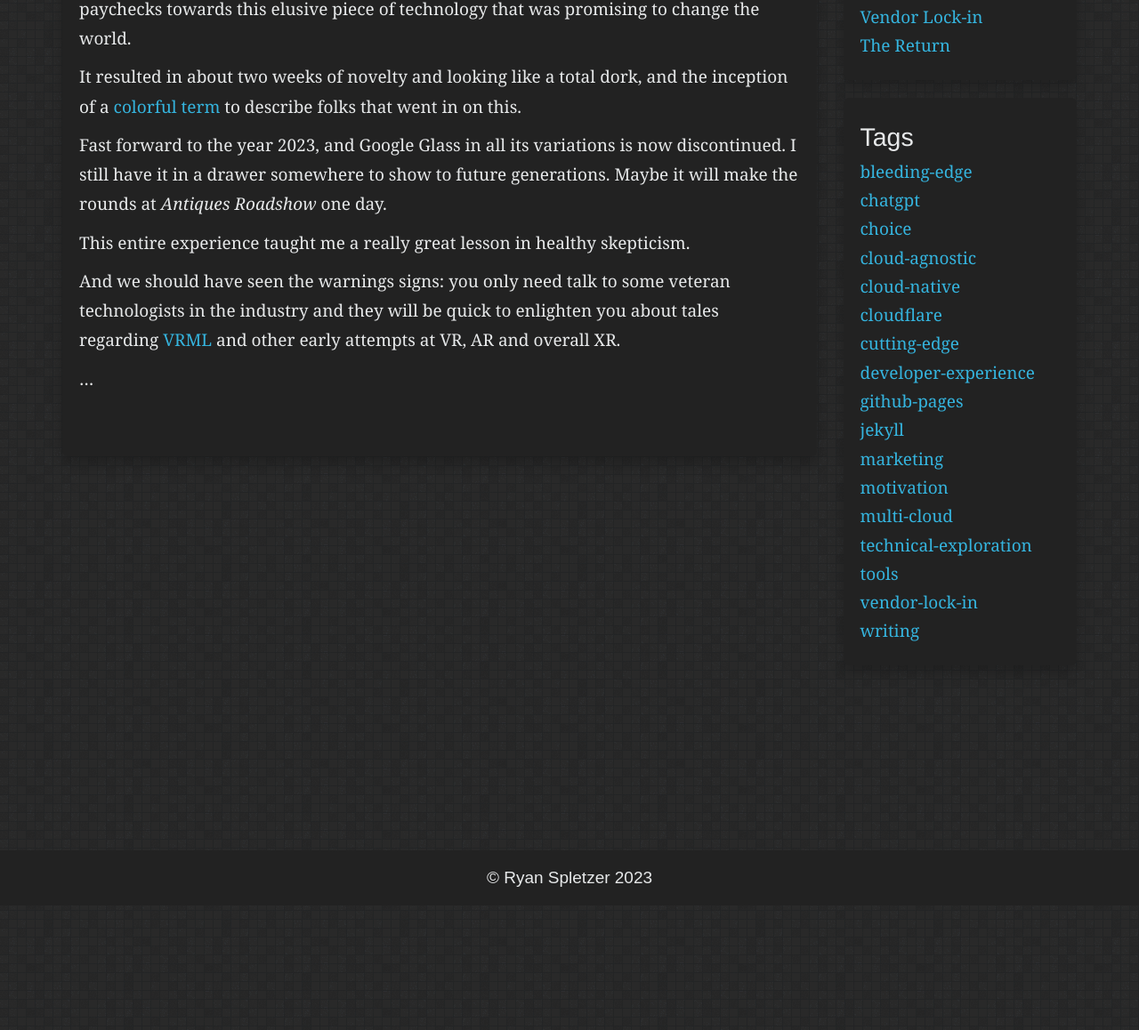
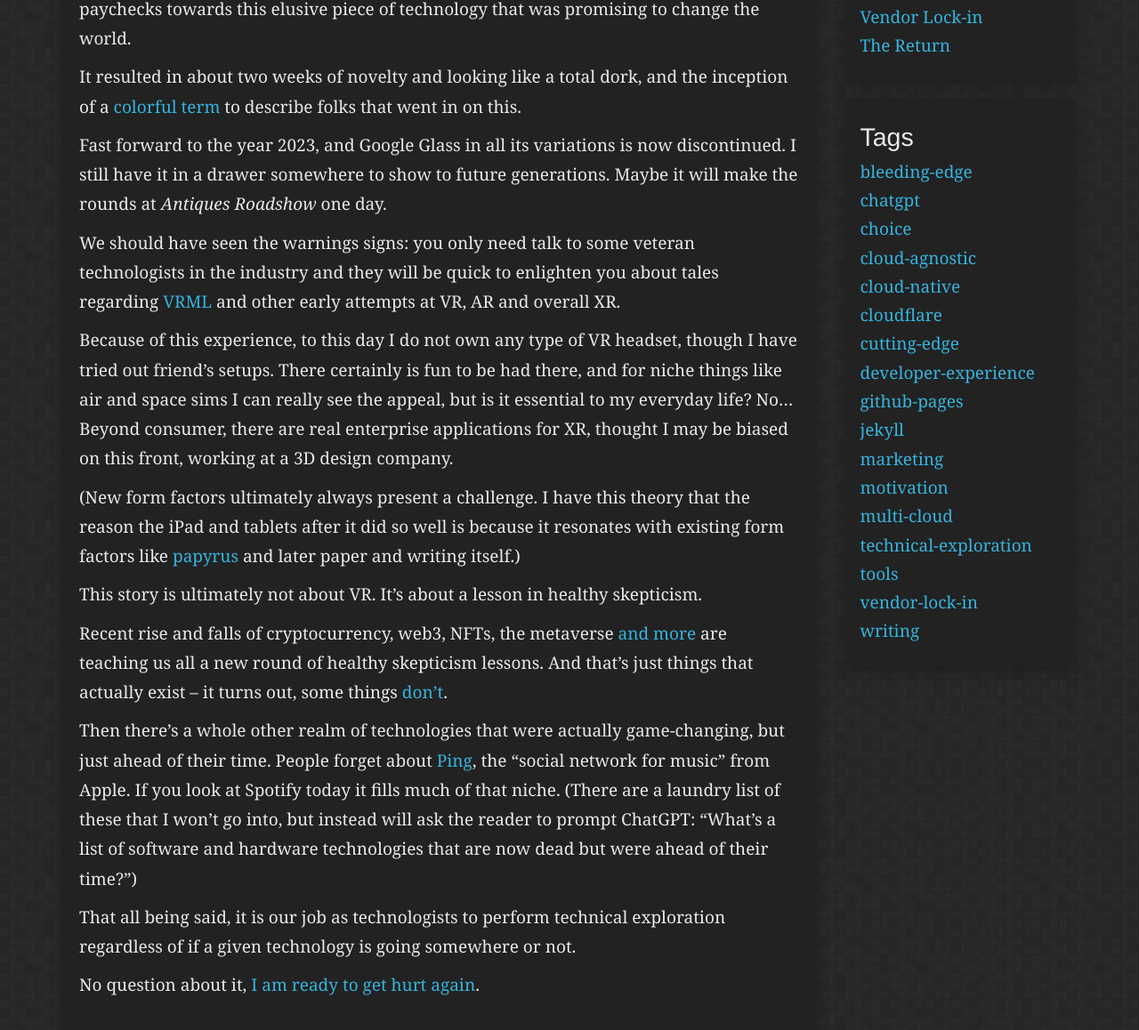
Before and after one commit to ryanspletzer/ryanspletzer.github.io, a Jekyll site: the page built from _posts/2023-04-19-getting-burned.md, in a window 1280 px wide and 1400 px high, scrolled down 487 px. Shown: the top 1158 px of the window at 89% size. Built offline with Jekyll 4.4.1, drawn with Linux system fonts in a browser that asks for light colours; before the commit the page ends 1505 px from its top, so only the background shows below that; some of the changed text lies outside the part shown.

Commit message:
Update 2023-04-19-getting-burned.md

```diff
--- a/_posts/2023-04-19-getting-burned.md
+++ b/_posts/2023-04-19-getting-burned.md
@@ -26,10 +26,32 @@ It resulted in about two weeks of novelty and looking like a total dork, and the
 Fast forward to the year 2023, and Google Glass in all its variations is now discontinued. I still have it in a drawer
 somewhere to show to future generations. Maybe it will make the rounds at _Antiques Roadshow_ one day.
 
-This entire experience taught me a really great lesson in healthy skepticism.
+We should have seen the warnings signs: you only need talk to some veteran technologists in the industry and they will
+be quick to enlighten you about tales regarding [VRML](https://en.wikipedia.org/wiki/VRML) and other early attempts at
+VR, AR and overall XR.
 
-And we should have seen the warnings signs: you only need talk to some veteran technologists in the industry and
-they will be quick to enlighten you about tales regarding [VRML](https://en.wikipedia.org/wiki/VRML) and other early
-attempts at VR, AR and overall XR.
+Because of this experience, to this day I do not own any type of VR headset, though I have tried out friend's setups.
+There certainly is fun to be had there, and for niche things like air and space sims I can really see the appeal, but
+is it essential to my everyday life? No... Beyond consumer, there are real enterprise applications for XR, thought I
+may be biased on this front, working at a 3D design company.
 
-...
+(New form factors ultimately always present a challenge. I have this theory that the reason the iPad and tablets after
+it did so well is because it resonates with existing form factors like [papyrus](https://en.wikipedia.org/wiki/Papyrus)
+and later paper and writing itself.)
+
+This story is ultimately not about VR. It's about a lesson in healthy skepticism.
+
+Recent rise and falls of cryptocurrency, web3, NFTs, the metaverse [and more](https://en.wikipedia.org/wiki/FTX) are
+teaching us all a new round of healthy skepticism lessons. And that's just things that actually exist -- it turns out,
+some things [don't](https://en.wikipedia.org/wiki/Theranos).
+
+Then there's a whole other realm of technologies that were actually game-changing, but just ahead of their time. People
+forget about [Ping](https://en.wikipedia.org/wiki/ITunes_Ping), the "social network for music" from Apple. If you look
+at Spotify today it fills much of that niche. (There are a laundry list of these that I won't go into, but instead will
+ask the reader to prompt ChatGPT: "What's a list of software and hardware technologies that are now dead but were ahead
+of their time?")
+
+That all being said, it is our job as technologists to perform technical exploration regardless of if a given
+technology is going somewhere or not.
+
+No question about it, [I am ready to get hurt again](https://tvgag.com/gag/no-question-about-it/).
```
Also changed, not shown: other parts of _posts/2023-04-19-getting-burned.md (+1 -1 lines).
